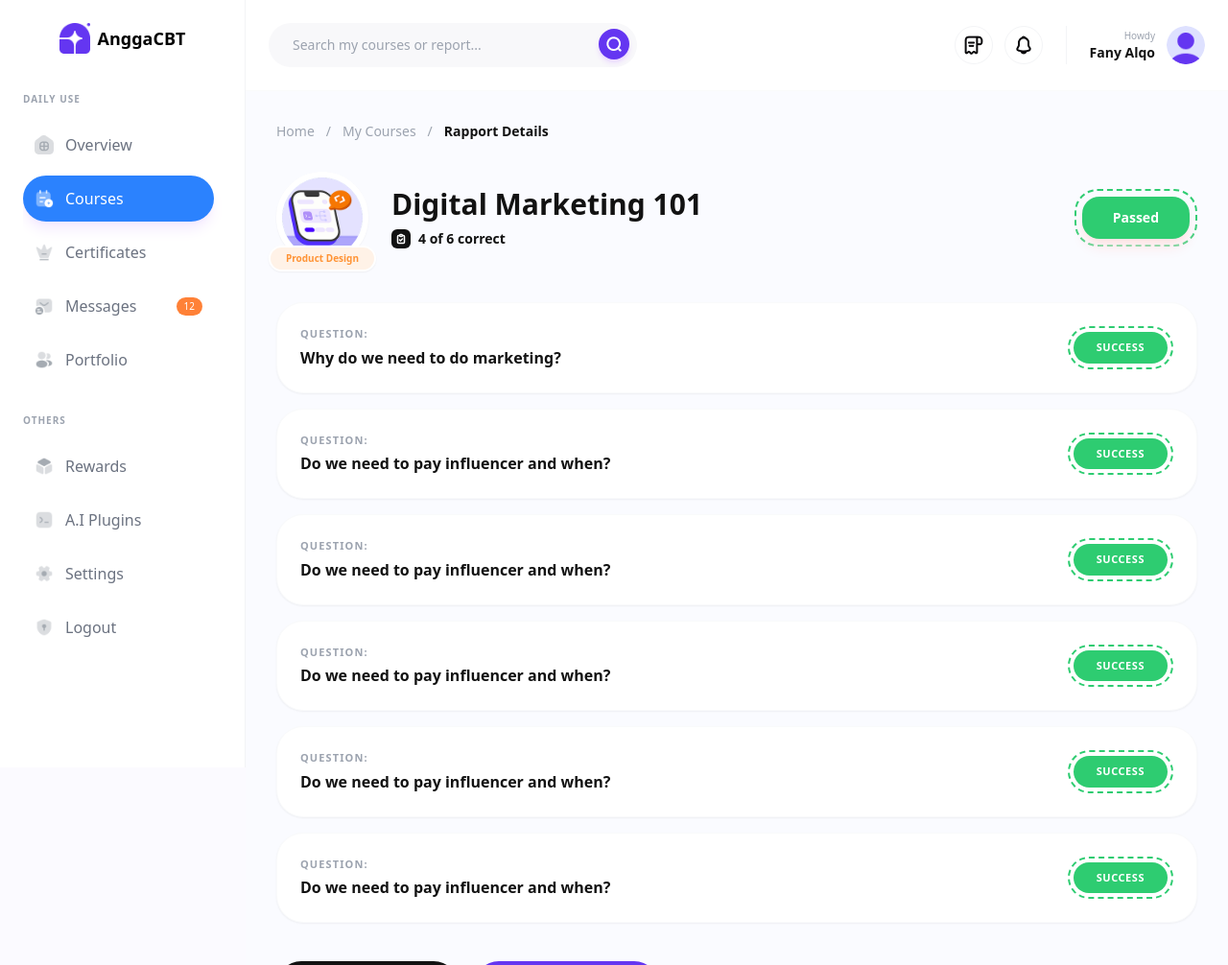
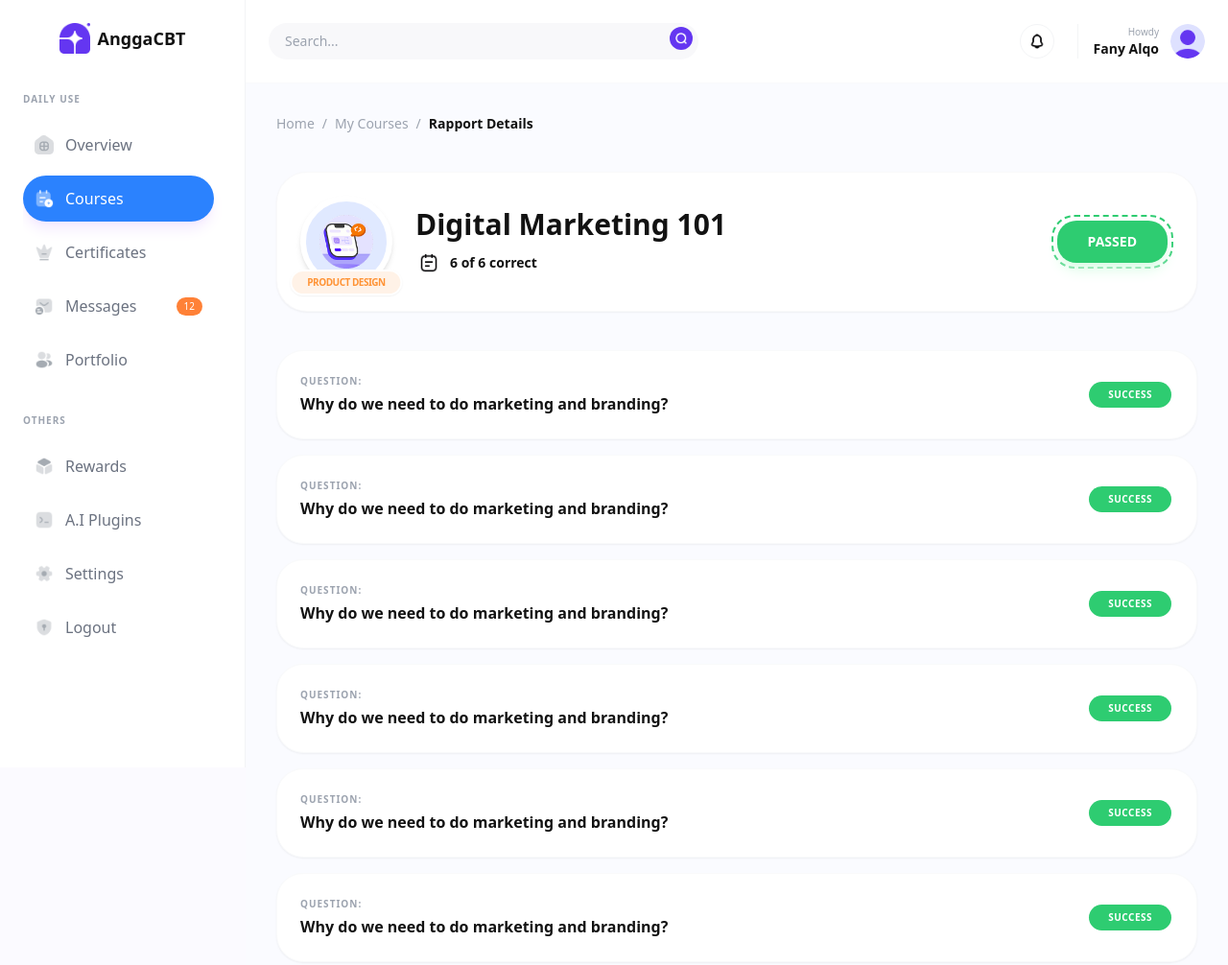
Before and after one commit to Liliang10/Web-AnggaCBT, a website: page raportDetailPassed.html in a window 1280 px wide. Shown: the top 1006 px of the page at 96% size. Drawn offline with nearby package versions, Linux system fonts and the light colour scheme.

Commit message:
Update raportDetailPassed.html

```diff
--- a/raportDetailPassed.html
+++ b/raportDetailPassed.html
@@ -4,15 +4,25 @@
     <meta charset="UTF-8">
     <meta name="viewport" content="width=device-width, initial-scale=1.0">
     <script src="https://cdn.tailwindcss.com"></script>
-    <title>Raport Detail All Passed</title>
+    <script defer src="https://unpkg.com/alpinejs@3.x.x/dist/cdn.min.js"></script>
+    <title>Raport Detail All Passed - AnggaCBT</title>
 </head>
-<body class="bg-[#FBFAFF] font-sans antialiased">
+<body class="bg-[#FBFAFF] font-sans antialiased text-[#121212]" x-data="{ isOpen: false }">
 
     <div class="flex min-h-screen">
-        <aside class="w-64 bg-white border-r border-gray-100 flex flex-col p-6 sticky top-0 h-screen">
-            <div class="flex items-center justify-center gap-2 font-bold text-lg mb-10">
-                <img src="images/logo.png" alt="logo" class="w-8">
-                <p>AnggaCBT</p>
+        <aside
+            x-cloak
+            :class="isOpen ? 'translate-x-0' : '-translate-x-full'"
+            class="fixed inset-y-0 left-0 z-50 w-64 bg-white border-r border-gray-100 flex flex-col p-6 transition-transform duration-300 md:translate-x-0 md:relative md:sticky md:top-0 md:h-screen">
+
+            <div class="flex items-center justify-between md:justify-center gap-2 font-bold text-lg mb-10">
+                <div class="flex items-center gap-2">
+                    <img src="images/logo.png" alt="logo" class="w-8">
+                    <p>AnggaCBT</p>
+                </div>
+                <button @click="isOpen = false" class="md:hidden text-gray-400">
+                    <svg class="w-6 h-6" fill="none" stroke="currentColor" viewBox="0 0 24 24"><path stroke-linecap="round" stroke-linejoin="round" stroke-width="2" d="M6 18L18 6M6 6l12 12"></path></svg>
+                </button>
             </div>
 
             <div class="flex flex-col gap-8 overflow-y-auto flex-1 custom-scrollbar pr-2">
@@ -30,7 +40,7 @@
                             </a>
                         </li>
                         <li>
-                            <a href="#" class="flex items-center gap-3 p-3 text-gray-500 hover:text-[#6436F1] font-medium">
+                            <a href="#" class="flex items-center gap-3 p-3 text-gray-500 hover:text-[#6436F1] font-medium transition-all">
                                 <img src="images/certificates.png" alt="" class="w-5"> Certificates
                             </a>
                         </li>
@@ -43,7 +53,7 @@
                             </a>
                         </li>
                         <li>
-                            <a href="#" class="flex items-center gap-3 p-3 text-gray-500 hover:text-[#6436F1] font-medium">
+                            <a href="#" class="flex items-center gap-3 p-3 text-gray-500 hover:text-[#6436F1] font-medium transition-all">
                                 <img src="images/portfolio.png" alt="" class="w-5"> Portfolio
                             </a>
                         </li>
@@ -62,147 +72,106 @@
             </div>
         </aside>
 
-        <main class="flex-1 flex flex-col bg-[#FAFBFF]">
-            <header class="bg-white p-6 flex items-center justify-between border-b border-gray-50">
-                <div class="relative w-96">
-                    <input type="text" placeholder="Search my courses or report..." class="w-full bg-[#F8F8FA] rounded-full py-3 px-6 outline-none text-sm border border-transparent focus:border-gray-200">
-                    <button class="absolute right-2 top-1.5 bg-[#6436F1] p-2 rounded-full shadow-md shadow-purple-200">
-                        <img src="images/search.png" alt="search" class="w-4 h-4">
+        <div x-show="isOpen" @click="isOpen = false" class="fixed inset-0 bg-black/50 z-40 md:hidden" x-transition.opacity></div>
+
+        <main class="flex-1 flex flex-col min-w-0 bg-[#FAFBFF]">
+            <header class="bg-white p-4 md:p-6 flex items-center justify-between border-b border-gray-50 gap-2 md:gap-4">
+                <div class="flex items-center gap-2 md:gap-4 flex-1">
+                    <button @click="isOpen = true" class="md:hidden p-2 bg-gray-50 rounded-lg shrink-0">
+                        <svg class="w-6 h-6 text-gray-600" fill="none" stroke="currentColor" viewBox="0 0 24 24">
+                            <path stroke-linecap="round" stroke-linejoin="round" stroke-width="2" d="M4 6h16M4 12h16m-7 6h7"></path>
+                        </svg>
                     </button>
+
+                    <div class="relative w-full max-w-[160px] sm:max-w-xs md:max-w-sm lg:max-w-md">
+                        <input type="text" placeholder="Search..."
+                            class="w-full bg-[#F8F8FA] rounded-full py-2 pl-4 pr-10 outline-none text-xs sm:text-sm border border-transparent focus:border-gray-200">
+                        <button class="absolute right-1.5 top-1 bg-[#6436F1] p-1.5 rounded-full">
+                            <img src="images/search.png" alt="search" class="w-3 h-3">
+                        </button>
+                    </div>
                 </div>
 
-                <div class="flex items-center gap-6">
-                    <div class="flex gap-3">
-                        <button class="w-10 h-10 flex items-center justify-center border border-gray-100 rounded-full hover:bg-gray-50"><img src="images/receipt.png" class="w-5"></button>
-                        <button class="w-10 h-10 flex items-center justify-center border border-gray-100 rounded-full hover:bg-gray-50"><img src="images/notification.png" class="w-5"></button>
+                <div class="flex items-center gap-2 md:gap-6 shrink-0">
+                    <div class="flex gap-1 md:gap-3">
+                        <button class="w-8 h-8 md:w-9 md:h-9 flex items-center justify-center border border-gray-100 rounded-full hover:bg-gray-50">
+                            <img src="images/notification.png" class="w-3.5 md:w-4">
+                        </button>
                     </div>
-                    <div class="flex items-center gap-3 border-l pl-6 border-gray-100">
+
+                    <div class="flex items-center gap-2 md:gap-3 border-l pl-2 md:pl-4 border-gray-100">
                         <div class="text-right">
-                            <p class="text-[10px] text-gray-400">Howdy</p>
-                            <p class="text-sm font-bold text-[#121212]">Fany Alqo</p>
+                            <p class="text-[10px] text-gray-400 hidden sm:block">Howdy</p>
+                            <p class="text-[11px] sm:text-sm font-bold leading-tight">Fany Alqo</p>
                         </div>
-                        <img src="images/profile_picture.png" alt="profile" class="w-10 h-10 rounded-full object-cover">
+                        <img src="images/profile_picture.png" alt="profile" class="w-8 h-8 md:w-9 md:h-9 rounded-full object-cover">
                     </div>
                 </div>
             </header>
 
-            <section class="p-8 max-w-5xl">
-                <nav class="flex items-center gap-3 text-sm text-gray-400 mb-8">
-                    <a href="#" class="hover:text-[#6436F1] transition-colors">Home</a>
+            <section class="p-4 md:p-8 max-w-5xl w-full mx-auto">
+                <nav class="flex items-center gap-2 text-[11px] md:text-sm text-gray-400 mb-6 md:mb-8 overflow-x-auto whitespace-nowrap pb-2">
+                    <a href="#" class="hover:text-[#6436F1]">Home</a>
                     <span>/</span>
-                    <a href="courses.html" class="hover:text-[#6436F1] transition-colors">My Courses</a>
+                    <a href="courses.html" class="hover:text-[#6436F1]">My Courses</a>
                     <span>/</span>
                     <span class="text-[#121212] font-semibold">Rapport Details</span>
                 </nav>
 
-                <div class="flex items-center justify-between mb-10">
-                    <div class="flex items-center gap-6">
+                <div class="flex flex-col md:flex-row md:items-center justify-between gap-6 mb-8 md:mb-10 bg-white p-6 rounded-[32px] border border-gray-100/50 shadow-sm">
+                    <div class="flex flex-col sm:flex-row items-center gap-6">
                         <div class="relative">
-                            <div class="w-24 h-24 bg-[#E0E9FF] rounded-full flex items-center justify-center overflow-hidden border-[6px] border-white shadow-sm">
-                                <img src="images/BigWebDevelopment.png" alt="Digital Marketing">
+                            <div class="w-20 h-20 md:w-24 md:h-24 bg-[#E0E9FF] rounded-full flex items-center justify-center overflow-hidden border-[6px] border-white shadow-md">
+                                <img src="images/BigWebDevelopment.png" alt="Icon" class="w-12 md:w-14">
                             </div>
-                            <div class="absolute -bottom-2 left-1/2 -translate-x-1/2 bg-[#FFF2E7] text-[#FF9335] text-[10px] font-bold px-4 py-1 rounded-full border-2 border-white shadow-sm whitespace-nowrap">
+                            <div class="absolute -bottom-2 left-1/2 -translate-x-1/2 bg-[#FFF2E7] text-[#FF9335] text-[10px] font-bold px-4 py-1 rounded-full border-2 border-white shadow-sm whitespace-nowrap uppercase tracking-tighter">
                                 Product Design
                             </div>
                         </div>
 
-                        <div>
-                            <h1 class="text-3xl font-extrabold text-[#121212] mb-2">Digital Marketing 101</h1>
-                            <div class="flex items-center gap-2 text-sm text-[#121212] font-bold">
-                                <div class="bg-[#121212] rounded-md p-1">
-                                    <svg class="w-3 h-3 text-white" fill="none" stroke="currentColor" viewBox="0 0 24 24"><path stroke-linecap="round" stroke-linejoin="round" stroke-width="3" d="M9 5H7a2 2 0 00-2 2v12a2 2 0 002 2h10a2 2 0 002-2V7a2 2 0 00-2-2h-2M9 5a2 2 0 002 2h2a2 2 0 002-2M9 5a2 2 0 012-2h2a2 2 0 012 2m-6 9l2 2 4-4"></path></svg>
+                        <div class="text-center sm:text-left">
+                            <h1 class="text-2xl md:text-3xl font-extrabold text-[#121212] mb-2 leading-tight">Digital Marketing 101</h1>
+                            <div class="flex items-center justify-center sm:justify-start gap-2 text-sm text-[#121212] font-bold">
+                                <div class="bg-white rounded-md p-1">
+                                    <img src="images/note-text.png" class="w-5 h-5 text-white" fill="none" stroke="currentColor" viewBox="0 0 24 24"><path stroke-linecap="round" stroke-linejoin="round" stroke-width="3" d="M5 13l4 4L19 7"></path></img>
                                 </div>
-                                4 of 6 correct
+                                6 of 6 correct
                             </div>
                         </div>
                     </div>
 
-                    <div class="border-2 border-dashed border-[#2ECC71] rounded-[24px] p-1.5">
-                        <div class="bg-[#2ECC71] text-white px-8 py-3 rounded-[18px] font-bold text-sm shadow-lg shadow-red-100">
-                            Passed
+                    <div class="flex justify-center">
+                        <div class="border-2 border-dashed border-[#2ECC71] rounded-[24px] p-1">
+                            <div class="bg-[#2ECC71] text-white px-8 py-3 rounded-[20px] font-bold text-sm shadow-lg shadow-green-100 uppercase">
+                                Passed
+                            </div>
                         </div>
                     </div>
                 </div>
 
                 <div class="grid gap-4 mb-10">
-                    <div class="bg-white p-6 rounded-[28px] border border-gray-50 flex justify-between items-center shadow-sm hover:ring-2 hover:ring-gray-100 transition-all">
-                        <div>
-                            <p class="text-[11px] font-bold text-gray-400 uppercase tracking-widest mb-1">Question:</p>
-                            <p class="text-base font-bold text-[#121212]">Why do we need to do marketing?</p>
-                        </div>
-                        <div class="border-2 border-dashed border-[#2ECC71] p-1 rounded-full">
-                            <div class="bg-[#2ECC71] text-white px-6 py-2 rounded-full text-[11px] font-bold uppercase tracking-wider">
-                                Success
+                    <template x-for="i in 6">
+                        <div class="bg-white p-5 md:p-6 rounded-[28px] border border-gray-50 flex flex-col sm:flex-row sm:justify-between sm:items-center gap-4 shadow-sm hover:shadow-md transition-all">
+                            <div class="min-w-0">
+                                <p class="text-[10px] font-bold text-gray-400 uppercase tracking-widest mb-1">Question:</p>
+                                <p class="text-sm md:text-base font-bold text-[#121212] truncate sm:whitespace-normal">Why do we need to do marketing and branding?</p>
+                            </div>
+                            <div class="flex-shrink-0 self-start sm:self-center">
+                                <div class="border-[#2ECC71] p-0.5 rounded-full">
+                                    <div class="bg-[#2ECC71] text-white px-5 py-1.5 rounded-full text-[10px] font-bold uppercase tracking-wider">
+                                        Success
+                                    </div>
+                                </div>
                             </div>
                         </div>
-                    </div>
-
-                    <div class="bg-white p-6 rounded-[28px] border border-gray-50 flex justify-between items-center shadow-sm">
-                        <div>
-                            <p class="text-[11px] font-bold text-gray-400 uppercase tracking-widest mb-1">Question:</p>
-                            <p class="text-base font-bold text-[#121212]">Do we need to pay influencer and when?</p>
-                        </div>
-                        <div class="border-2 border-dashed border-[#2ECC71] p-1 rounded-full">
-                            <div class="bg-[#2ECC71] text-white px-6 py-2 rounded-full text-[11px] font-bold uppercase tracking-wider">
-                                Success
-                            </div>
-                        </div>
-                    </div>
-
-                    <div class="bg-white p-6 rounded-[28px] border border-gray-50 flex justify-between items-center shadow-sm">
-                        <div>
-                            <p class="text-[11px] font-bold text-gray-400 uppercase tracking-widest mb-1">Question:</p>
-                            <p class="text-base font-bold text-[#121212]">Do we need to pay influencer and when?</p>
-                        </div>
-                        <div class="border-2 border-dashed border-[#2ECC71] p-1 rounded-full">
-                            <div class="bg-[#2ECC71] text-white px-6 py-2 rounded-full text-[11px] font-bold uppercase tracking-wider">
-                                Success
-                            </div>
-                        </div>
-                    </div>
-
-                    <div class="bg-white p-6 rounded-[28px] border border-gray-50 flex justify-between items-center shadow-sm">
-                        <div>
-                            <p class="text-[11px] font-bold text-gray-400 uppercase tracking-widest mb-1">Question:</p>
-                            <p class="text-base font-bold text-[#121212]">Do we need to pay influencer and when?</p>
-                        </div>
-                        <div class="border-2 border-dashed border-[#2ECC71] p-1 rounded-full">
-                            <div class="bg-[#2ECC71] text-white px-6 py-2 rounded-full text-[11px] font-bold uppercase tracking-wider">
-                                Success
-                            </div>
-                        </div>
-                    </div>
-
-                    <div class="bg-white p-6 rounded-[28px] border border-gray-50 flex justify-between items-center shadow-sm">
-                        <div>
-                            <p class="text-[11px] font-bold text-gray-400 uppercase tracking-widest mb-1">Question:</p>
-                            <p class="text-base font-bold text-[#121212]">Do we need to pay influencer and when?</p>
-                        </div>
-                        <div class="border-2 border-dashed border-[#2ECC71] p-1 rounded-full">
-                            <div class="bg-[#2ECC71] text-white px-6 py-2 rounded-full text-[11px] font-bold uppercase tracking-wider">
-                                Success
-                            </div>
-                        </div>
-                    </div>
-
-                    <div class="bg-white p-6 rounded-[28px] border border-gray-50 flex justify-between items-center shadow-sm">
-                        <div>
-                            <p class="text-[11px] font-bold text-gray-400 uppercase tracking-widest mb-1">Question:</p>
-                            <p class="text-base font-bold text-[#121212]">Do we need to pay influencer and when?</p>
-                        </div>
-                        <div class="border-2 border-dashed border-[#2ECC71] p-1 rounded-full">
-                            <div class="bg-[#2ECC71] text-white px-6 py-2 rounded-full text-[11px] font-bold uppercase tracking-wider">
-                                Success
-                            </div>
-                        </div>
-                    </div>
+                    </template>
                 </div>
 
-                <div class="flex items-center gap-4">
-                    <button class="bg-[#121212] text-white px-10 py-4 rounded-full font-bold text-sm shadow-xl shadow-gray-200 hover:scale-105 transition-all">
+                <div class="flex flex-col sm:flex-row items-center gap-4 pb-12">
+                    <button class="w-full sm:w-auto bg-[#121212] text-white px-10 py-4 rounded-full font-bold text-sm shadow-xl shadow-gray-200 hover:scale-[1.02] transition-all active:scale-95">
                         Request Retake
                     </button>
-                    <button class="bg-[#6436F1] text-white px-10 py-4 rounded-full font-bold text-sm shadow-xl shadow-indigo-100 hover:scale-105 transition-all">
+                    <button class="w-full sm:w-auto bg-[#6436F1] text-white px-10 py-4 rounded-full font-bold text-sm shadow-xl shadow-indigo-100 hover:scale-[1.02] transition-all active:scale-95">
                         Contact Teacher
                     </button>
                 </div>
@@ -211,24 +180,25 @@
     </div>
 
     <style>
-        ::-webkit-scrollbar {
-            width: 6px;
+        [x-cloak] {
+            display: none !important;
         }
 
+        ::-webkit-scrollbar {
+            width: 5px; height: 5px;
+        }
         ::-webkit-scrollbar-track {
             background: transparent;
         }
-
         ::-webkit-scrollbar-thumb {
-            background: #E2E8F0;
-            border-radius: 10px;
+            background: #E2E8F0; border-radius: 10px;
         }
-
         ::-webkit-scrollbar-thumb:hover {
             background: #6436F1;
         }
+
         .custom-scrollbar::-webkit-scrollbar {
-            width: 4px;
+            width: 3px;
         }
     </style>
 </body>
```
